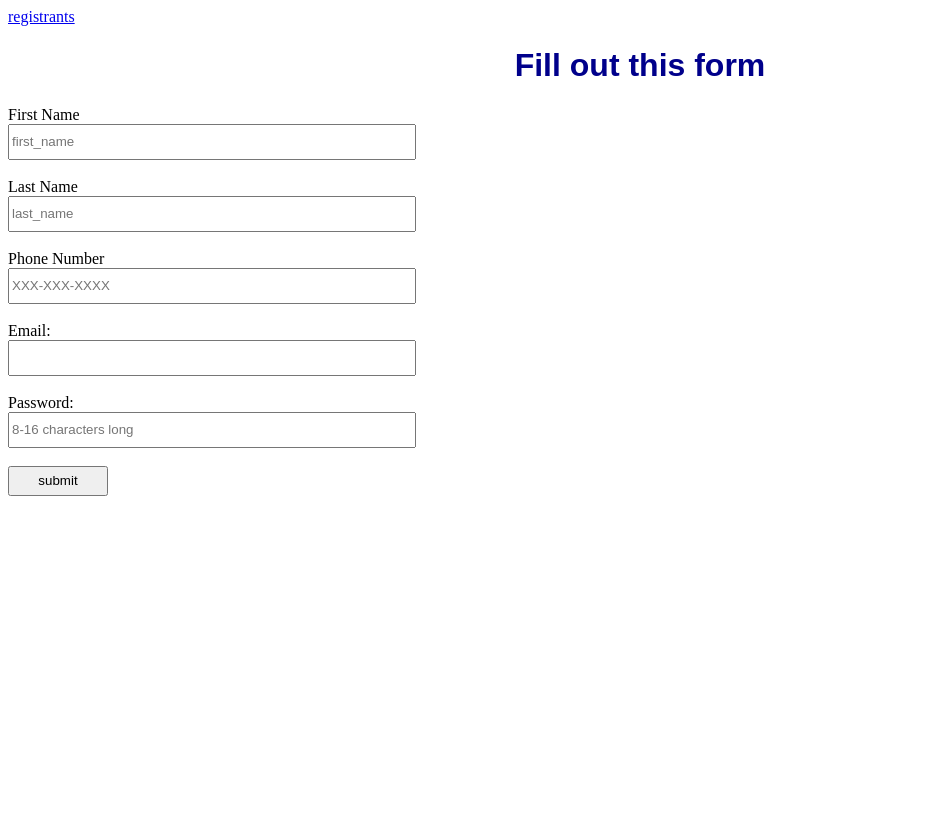
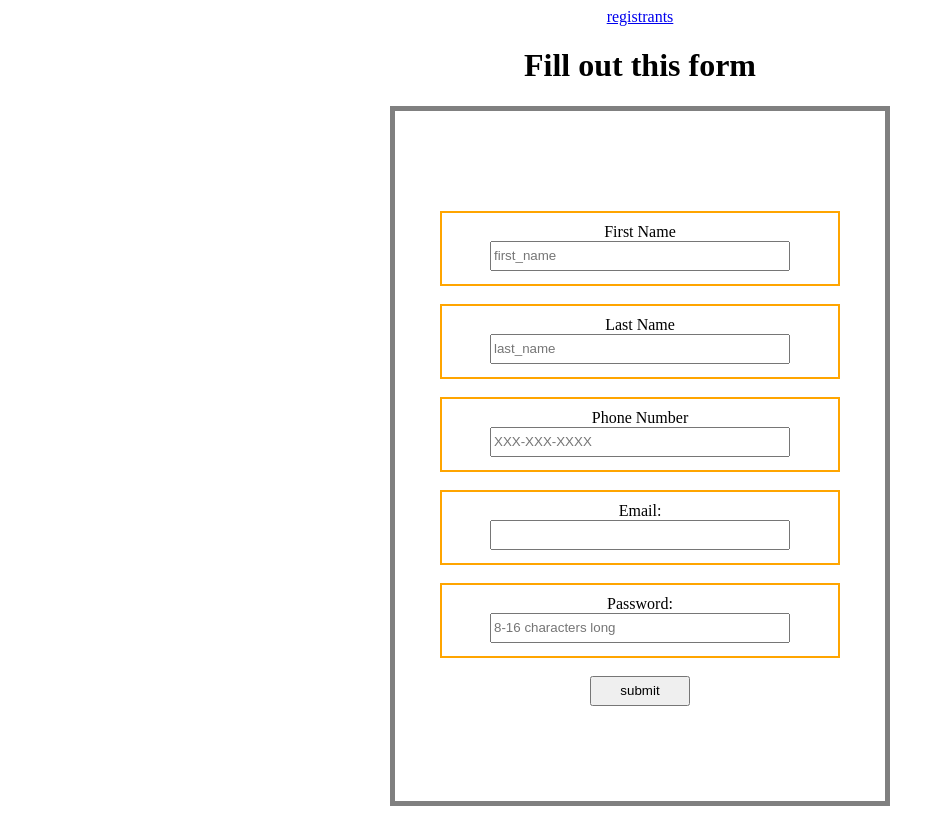
Before and after one commit to IslombekA/Forms, a Flask app: page / in a window 1280 px wide. Shown: the whole page, without its empty margins (0-945 px from the left). Before the commit the page ends 496 px from the top, so only its background shows below. Run offline with Flask 3, Linux system fonts and the light colour scheme; some libraries are stand-ins or nearby versions.

Commit message:
The beginning of a layout of the sign up page

```diff
--- a/static/main.css
+++ b/static/main.css
@@ -1,11 +1,46 @@
-h1  {
-    font-family: sans-serif;
-    font-size: xx-large;
+html {
+    box-sizing: border-box;
+}
+
+*, *:before, *:after {
+    box-sizing: inherit;
+}
+
+
+.registrants h1  {
+    font-family: sans-serif, 'Times New Roman';
+    font-size: 24px;
     color: darkblue;
     text-align: center;
 }
 
-input {
+.header {
+    text-align: center;
+}
+
+.container {
+    text-align: center;
+    border: 5px solid gray;
+    height: 700px;
+    width: 500px;
+    margin: auto;
+}
+
+.container div {
+    margin: auto;
+    padding: 10px ;
+    box-sizing: border-box;
+    height: 75px;
     width: 400px;
+    border: 2px solid orange;
+
+}
+
+.container div input {
+    width: 300px;
     height: 30px;
 }
+
+.container .first-box {
+    margin-top: 100px;
+}
--- a/templates/index.html
+++ b/templates/index.html
@@ -1,13 +1,13 @@
 {% extends "layout.html" %}
 
 {% block body %}
-<div>
+<div class="header">
     <a href="/registrants">registrants</a>
     <h1>Fill out this form</h1>
 </div>
-<div>
+<div class="container">
     <form method="post">
-        <div>
+        <div class="first-box">
             <label for="first name">First Name</label><br>
             <input type="text" id="first name" name="first_name" placeholder="first_name" required>
         </div>
--- a/templates/registrants.html
+++ b/templates/registrants.html
@@ -4,7 +4,7 @@
 <div>
     <a href="/">Home</a>
 </div>
-<div>
+<div class="register">
     <h1>Registrants</h1>
     <table>
         <thead>
```
